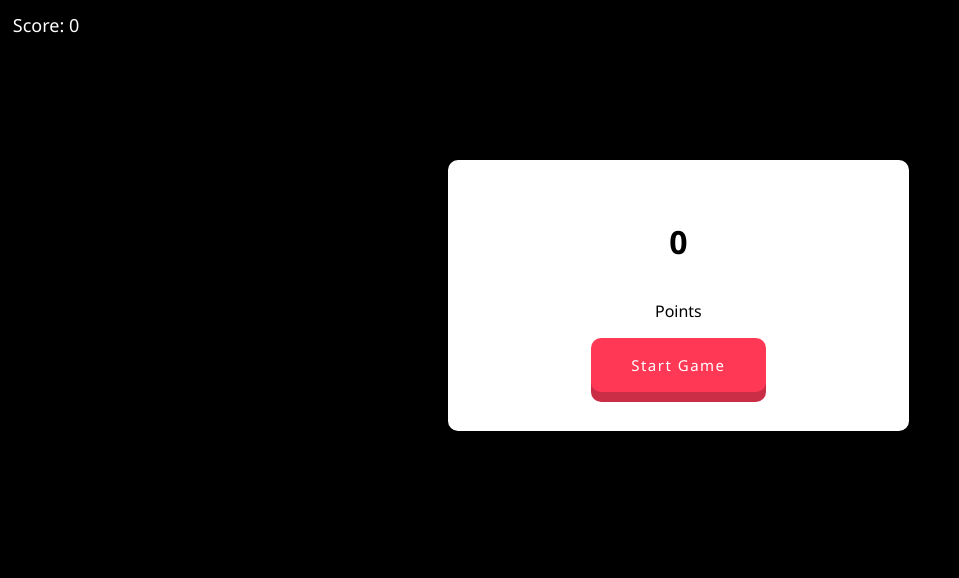
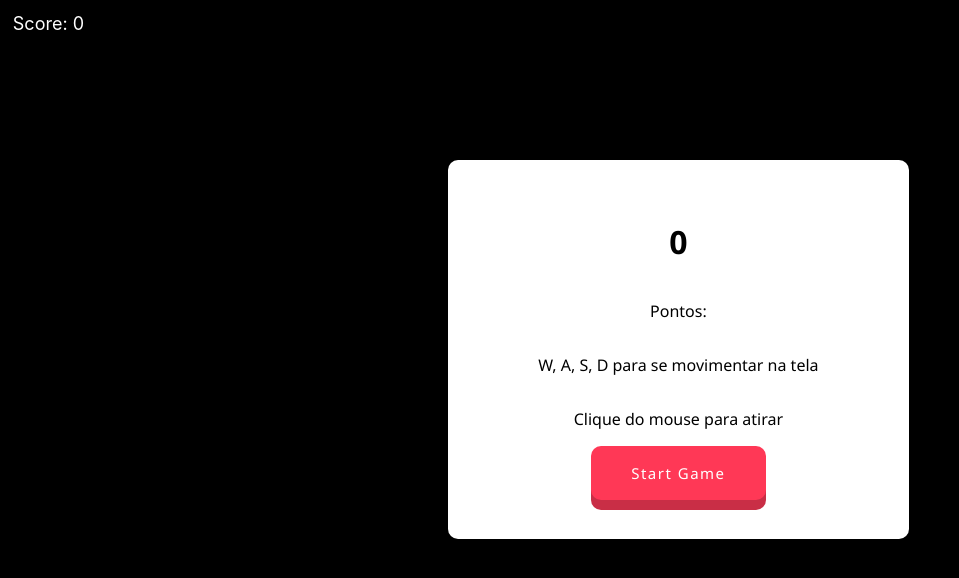
Before and after one commit to RafaDalepi/space_shooter_game, a plain HTML site: page index.html in a window 1280 px wide. Shown: the whole page, without its empty margins (0-959 px from the left). Drawn offline with Linux system fonts and the light colour scheme.

Commit message:
Commentary additions

```diff
--- a/index.html
+++ b/index.html
@@ -12,7 +12,9 @@
 </div>
 <div class="fixed flex items-center popup" id="popup">
 	<h1 id="popup-score">0</h1>
-	<p>Points</p>
+	<p>Pontos:</p>
+	<p>W, A, S, D para se movimentar na tela</p>
+	<p>Clique do mouse para atirar</p>
 	<div class="button items-center" id="start-game-button">
 		<div>Start Game</div>
 	</div>
--- a/styles.css
+++ b/styles.css
@@ -1,11 +1,11 @@
 .pad {
   box-sizing: border-box;
   font-size: 18px;
-  font-family: "Segoe UI", Tahoma, Geneva, Verdana, sans-serif;
-  -webkit-user-select: none; /* Safari */
-  -moz-user-select: none; /* Firefox */
-  -ms-user-select: none; /* IE10+/Edge */
-  user-select: none; /* Standard */
+  font-family: -apple-system, system-ui, BlinkMacSystemFont, 'Segoe UI', Roboto, Oxygen, Ubuntu, Cantarell, 'Open Sans', 'Helvetica Neue', sans-serif;
+  -webkit-user-select: none;
+  -moz-user-select: none;
+  -ms-user-select: none;
+  user-select: none;
 }
 
 .fixed {
@@ -40,7 +40,6 @@
 
 .button:active {
   background-color: rgb(255, 56, 86);
-  /*50, 168, 80*/
   box-shadow: rgb(201, 46, 70) 0px 0px 0px 0px;
   transform: translateY(5px);
   transition: 200ms;
@@ -59,8 +58,8 @@
   left: 50%;
   margin-left: -15vw;
   margin-top: -30vh;
-  -webkit-user-select: none; /* Safari */
-  -moz-user-select: none; /* Firefox */
-  -ms-user-select: none; /* IE10+/Edge */
-  user-select: none; /* Standard */
+  -webkit-user-select: none;
+  -moz-user-select: none;
+  -ms-user-select: none;
+  user-select: none;
 }
```
